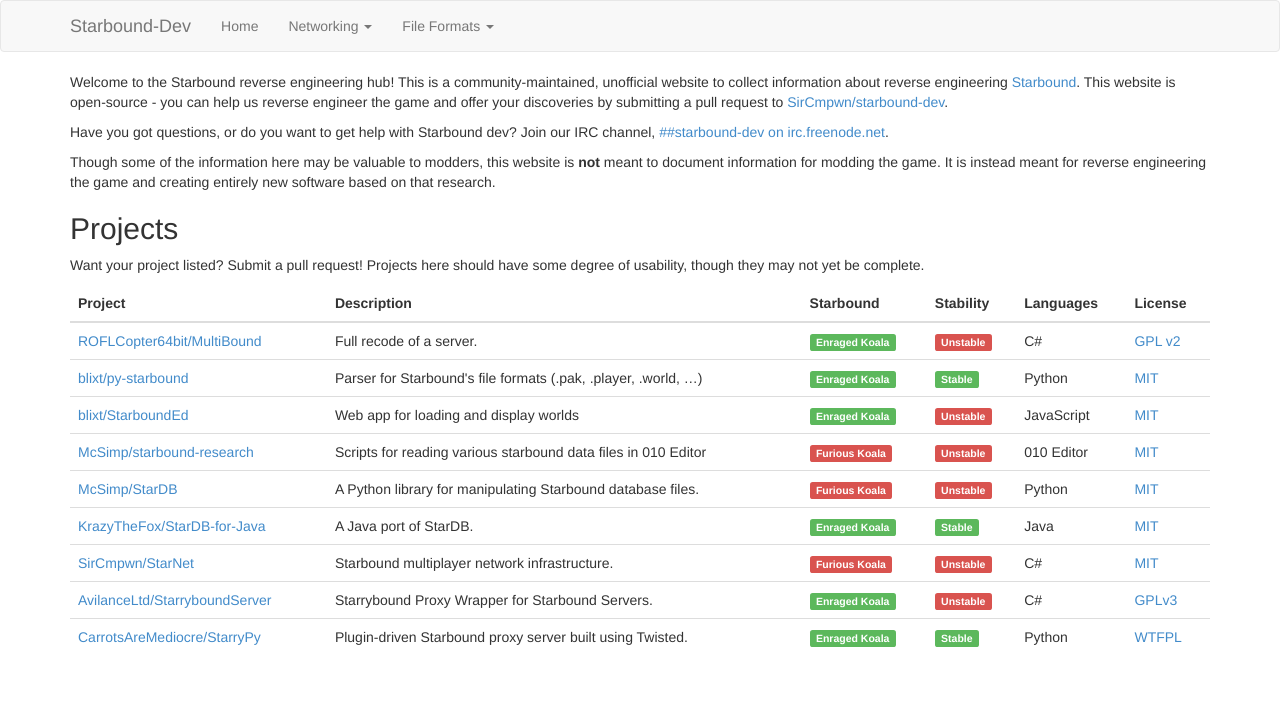
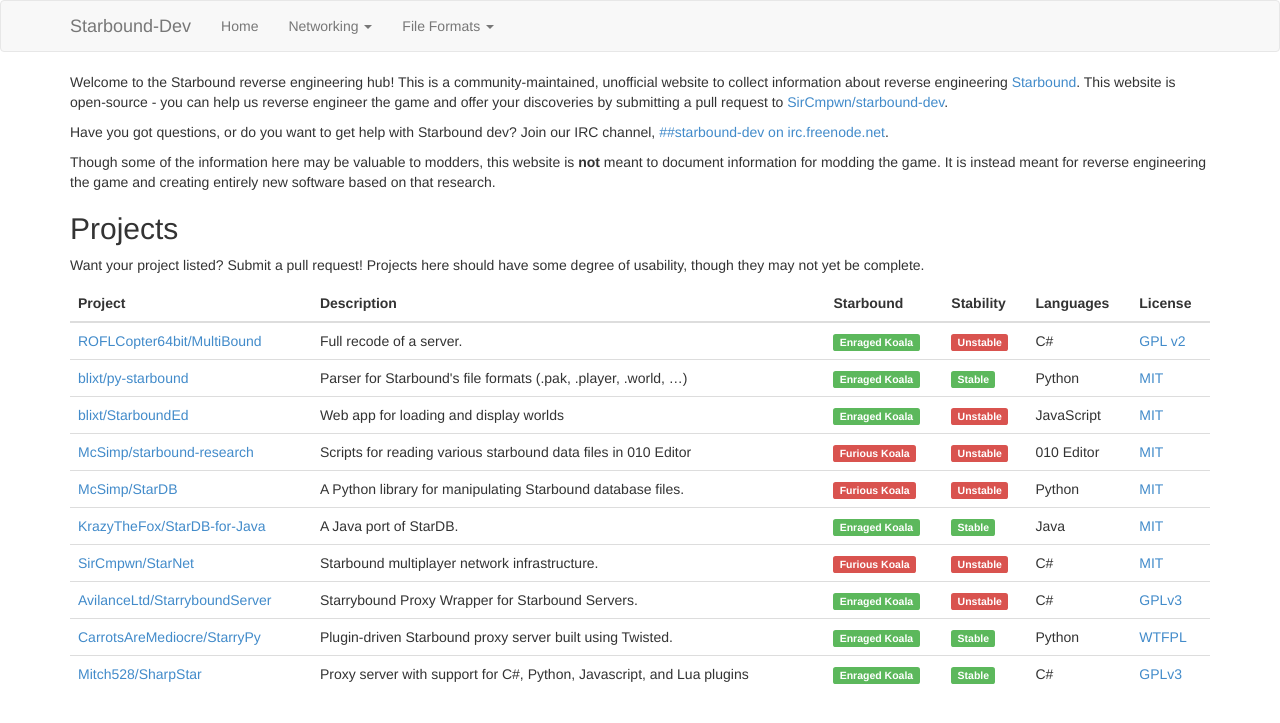
Before and after one commit to ddevault/starbound-dev, a Jekyll site: the page built from index.md, in a window 1280 px wide. Shown: the top 723 px of the page. Built offline with Jekyll 4.4.1, drawn with Linux system fonts in a browser that asks for light colours; Markdown is read by kramdown in place of the engine named in the settings.

Commit message:
Add SharpStar

```diff
--- a/index.md
+++ b/index.md
@@ -110,5 +110,13 @@ yet be complete.
             <td>Python</td>
             <td><a target="_blank" href="https://github.com/CarrotsAreMediocre/StarryPy/blob/master/LICENSE">WTFPL</a></td>
         </tr>
+        <tr> <!-- SharpStar -->
+            <td><a target="_blank" href="https://github.com/Mitch528/SharpStar">Mitch528/SharpStar</a></td>
+            <td>Proxy server with support for C#, Python, Javascript, and Lua plugins</td>
+            <td><span class="label label-success">Enraged Koala</span></td>
+            <td><span class="label label-success">Stable</span></td>
+            <td>C#</td>
+            <td><a target="_blank" href="https://github.com/Mitch528/SharpStar/blob/master/LICENSE">GPLv3</a></td>
+        </tr>
     </tbody>
 </table>
```
